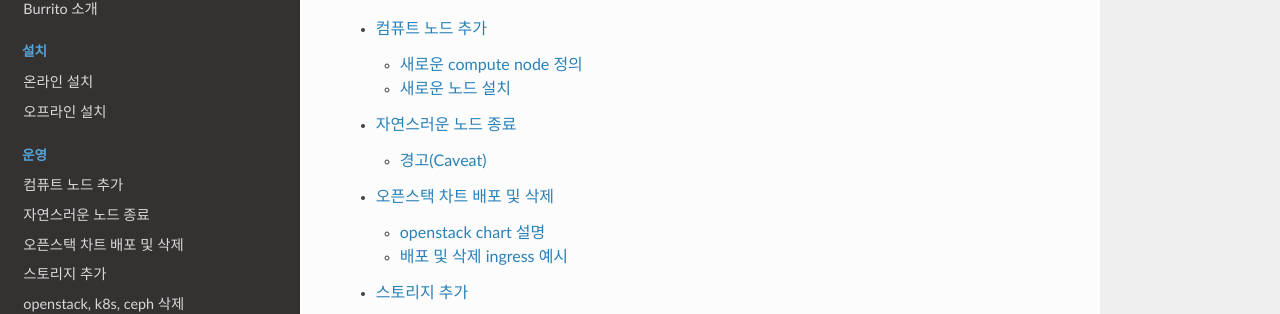
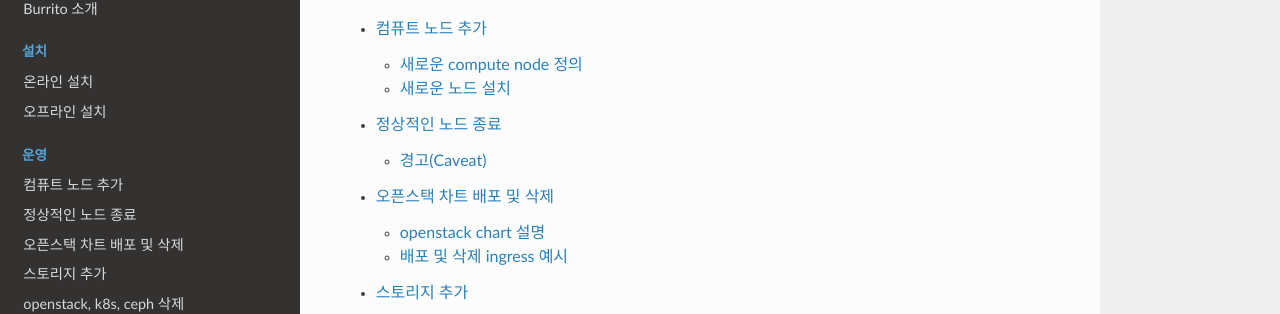
Before and after one commit to iorchard/burrito_docs_ko, a Sphinx documentation site: the page built from source/index.rst, in a window 1280 px wide and 900 px high, scrolled down 853 px. Shown: the part 143-457 px from the top of the window. Built offline with Sphinx 7.4.7 and the Read the Docs theme 2.0.0, drawn with Linux system fonts in a browser that asks for light colours.

Commit message:
Update index.rst

```diff
--- a/source/index.rst
+++ b/source/index.rst
@@ -25,7 +25,7 @@
    :maxdepth: 5
 
    컴퓨트 노드 추가 <operation/add_compute_node>
-   자연스러운 노드 종료 <operation/graceful_node_shutdown>
+   정상적인 노드 종료 <operation/graceful_node_shutdown>
    오픈스택 차트 배포 및 삭제 <operation/openstack_chart>
    스토리지 추가 <operation/add_storageclass>
    openstack, k8s, ceph 삭제 <operation/openstack_del>
```
